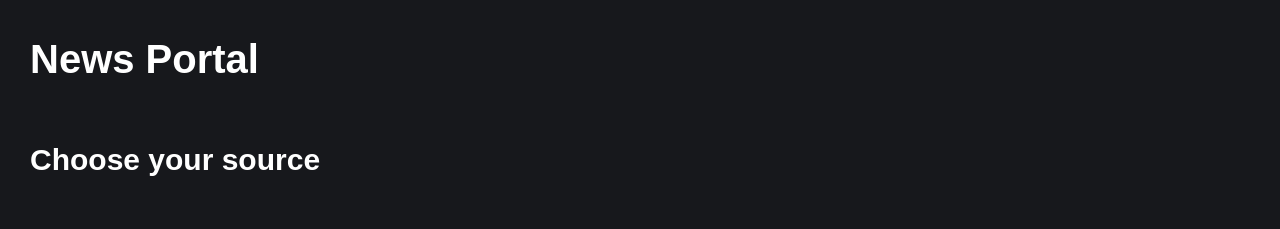
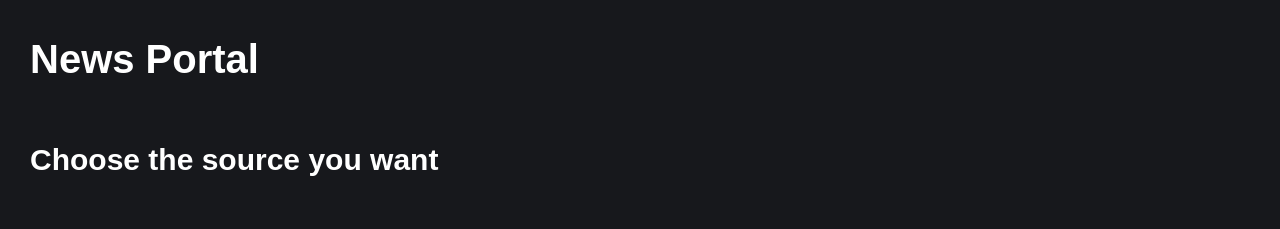
Before and after one commit to Luferov1/JS-RS-stage1, a website built with webpack: page news-JS-main/src/index.html in a window 1280 px wide. Shown: the top 229 px of the page. Built offline with nearby package versions, Linux system fonts and the light colour scheme; no server answers.

Commit message:
fix: fix text

```diff
--- a/news-JS-main/src/index.html
+++ b/news-JS-main/src/index.html
@@ -11,7 +11,7 @@
             <h1>News Portal</h1>
         </header>
         <main>
-            <h2>Choose your source</h2>
+            <h2>Choose the source you want</h2>
             <button class="choose-another-button">Choose another source</button>
             <div class="sources buttons"></div>
             <div class="news"></div>
```
